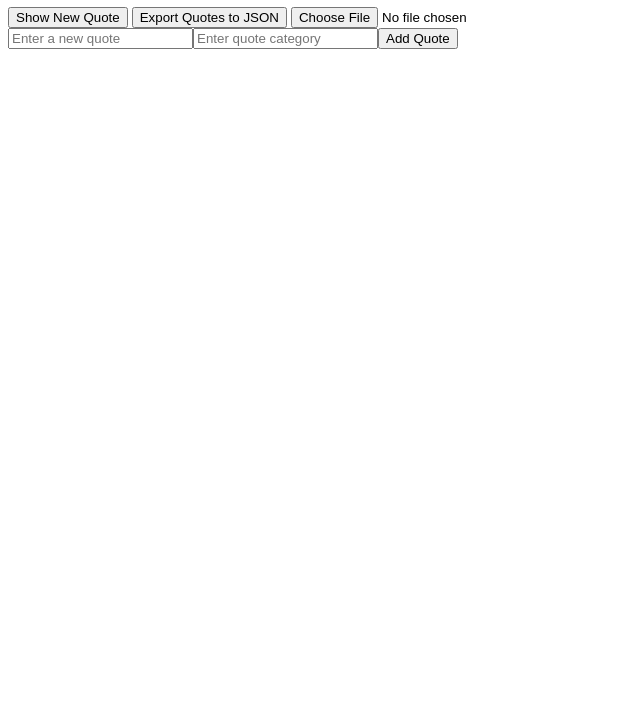
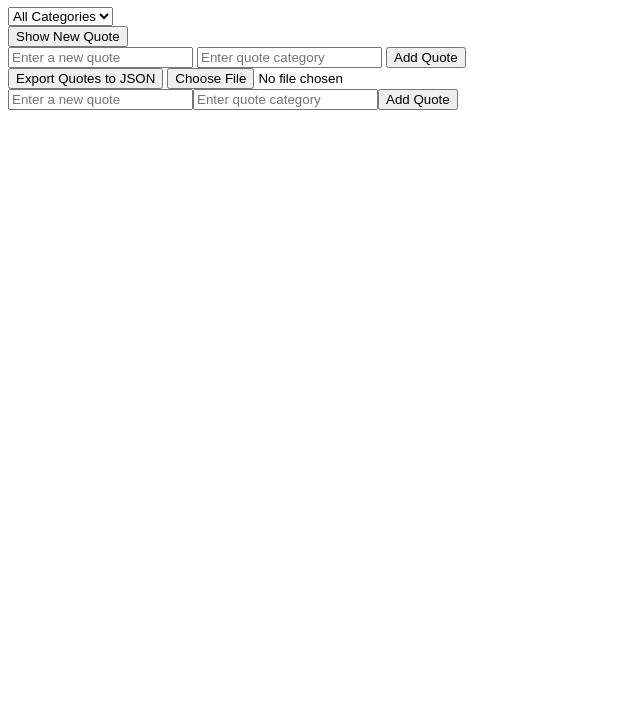
Before and after one commit to Teka222/alx_fe_javascript, a plain HTML site: page dom-manipulation/index.html in a window 1280 px wide. Shown: the part 73-800 px from the top of the page, without its empty margins (0-640 px from the left). Drawn offline with Linux system fonts and the light colour scheme.

Commit message:
Update index.html

```diff
--- a/dom-manipulation/index.html
+++ b/dom-manipulation/index.html
@@ -8,16 +8,27 @@
 <body>
   <h1>Dynamic Quote Generator</h1>
 
-  <!-- Placeholder for the random quote -->
+  <!-- Filter by category dropdown -->
+  <select id="categoryFilter" onchange="filterQuotes()">
+    <option value="all">All Categories</option>
+    <!-- Categories will be dynamically populated here -->
+  </select>
+
+  <!-- Placeholder for random quote -->
   <div id="quoteDisplay"></div>
 
-  <!-- Button to show a new random quote -->
+  <!-- Show random quote button -->
   <button id="newQuote">Show New Quote</button>
 
-  <!-- Button to export quotes to JSON -->
+  <!-- Add a new quote form -->
+  <div>
+    <input id="newQuoteText" type="text" placeholder="Enter a new quote" />
+    <input id="newQuoteCategory" type="text" placeholder="Enter quote category" />
+    <button onclick="addQuote()">Add Quote</button>
+  </div>
+
+  <!-- Export and import functionality -->
   <button onclick="exportToJsonFile()">Export Quotes to JSON</button>
-
-  <!-- Input to import quotes from a JSON file -->
   <input type="file" id="importFile" accept=".json" onchange="importFromJsonFile(event)" />
 
   <script src="script.js"></script>
```
